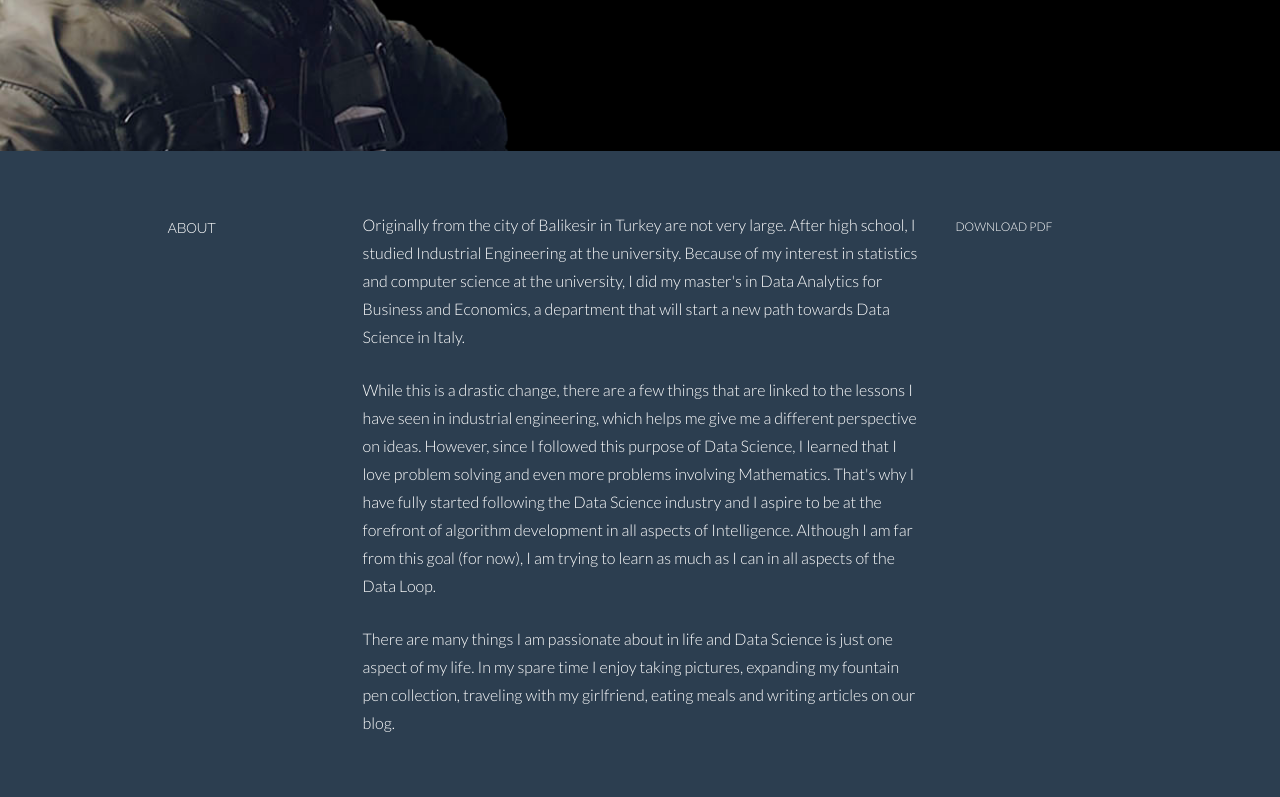
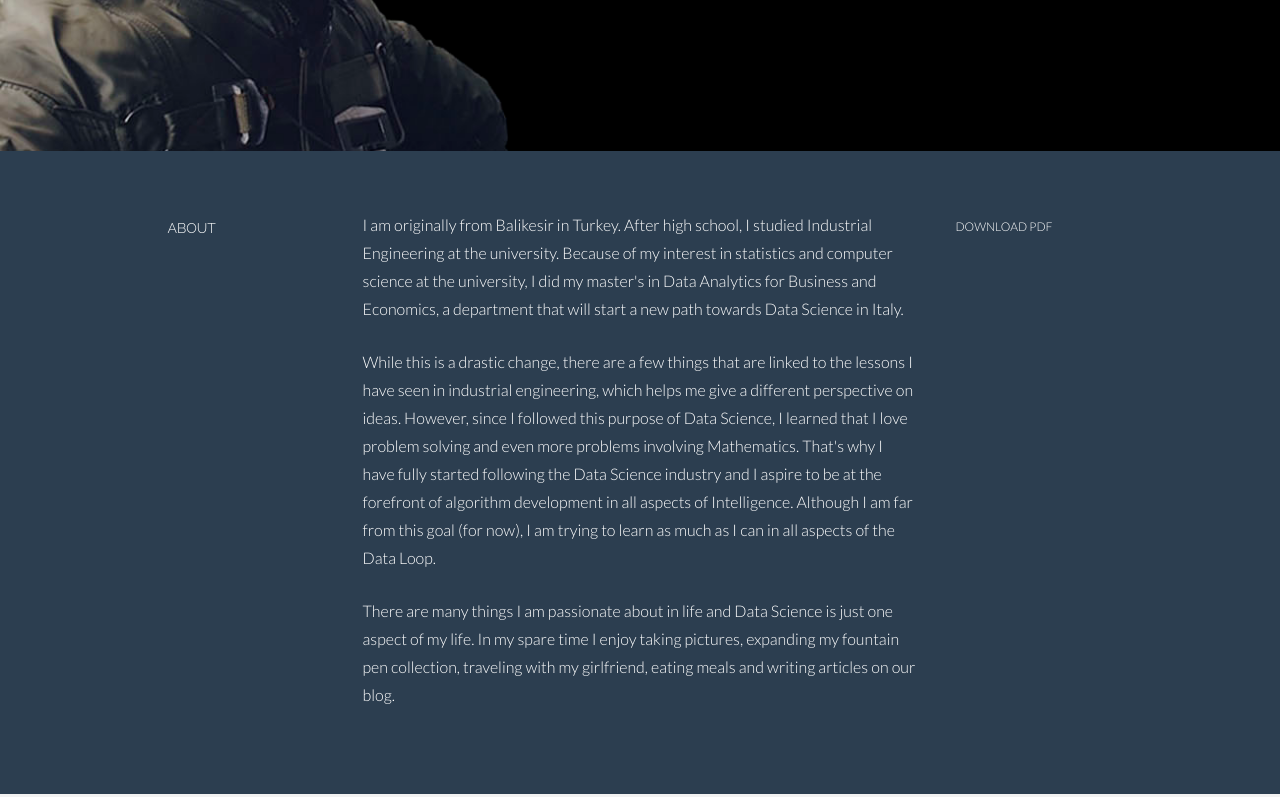
Before and after one commit to ogulcanertunc/ogulcanertunc.github.io, a plain HTML site: page CV/cv_.html in a window 1280 px wide. Shown: the part 409-1206 px from the top of the page. Drawn offline with Linux system fonts and the light colour scheme.

Commit message:
Update cv_.html

```diff
--- a/CV/cv_.html
+++ b/CV/cv_.html
@@ -85,8 +85,8 @@
             <h5>ABOUT</h5>
           </div>
           <div class="col-lg-6">
-            <p>Originally from the city of Balikesir in Turkey are not very large. After high school, I studied Industrial Engineering at the university. Because of my interest in statistics and computer science at the university, I did my master's in Data Analytics for Business and Economics, a department that will start a new path towards Data Science in Italy. </p>
-            <p> While this is a drastic change, there are a few things that are linked to the lessons I have seen in industrial engineering, which helps me give me a different perspective on ideas. However, since I followed this purpose of Data Science, I learned that I love problem solving and even more problems involving Mathematics. That's why I have fully started following the Data Science industry and I aspire to be at the forefront of algorithm development in all aspects of Intelligence. Although I am far from this goal (for now), I am trying to learn as much as I can in all aspects of the Data Loop.</p>
+            <p>I am originally from Balikesir in Turkey. After high school, I studied Industrial Engineering at the university. Because of my interest in statistics and computer science at the university, I did my master's in Data Analytics for Business and Economics, a department that will start a new path towards Data Science in Italy. </p>
+            <p> While this is a drastic change, there are a few things that are linked to the lessons I have seen in industrial engineering, which helps me give a different perspective on ideas. However, since I followed this purpose of Data Science, I learned that I love problem solving and even more problems involving Mathematics. That's why I have fully started following the Data Science industry and I aspire to be at the forefront of algorithm development in all aspects of Intelligence. Although I am far from this goal (for now), I am trying to learn as much as I can in all aspects of the Data Loop.</p>
               <p>There are many things I am passionate about in life and Data Science is just one aspect of my life. In my spare time I enjoy taking pictures, expanding my fountain pen collection, traveling with my girlfriend, eating meals and writing articles on our blog.</p>
           </div>
           <div class="col-lg-3">
```
